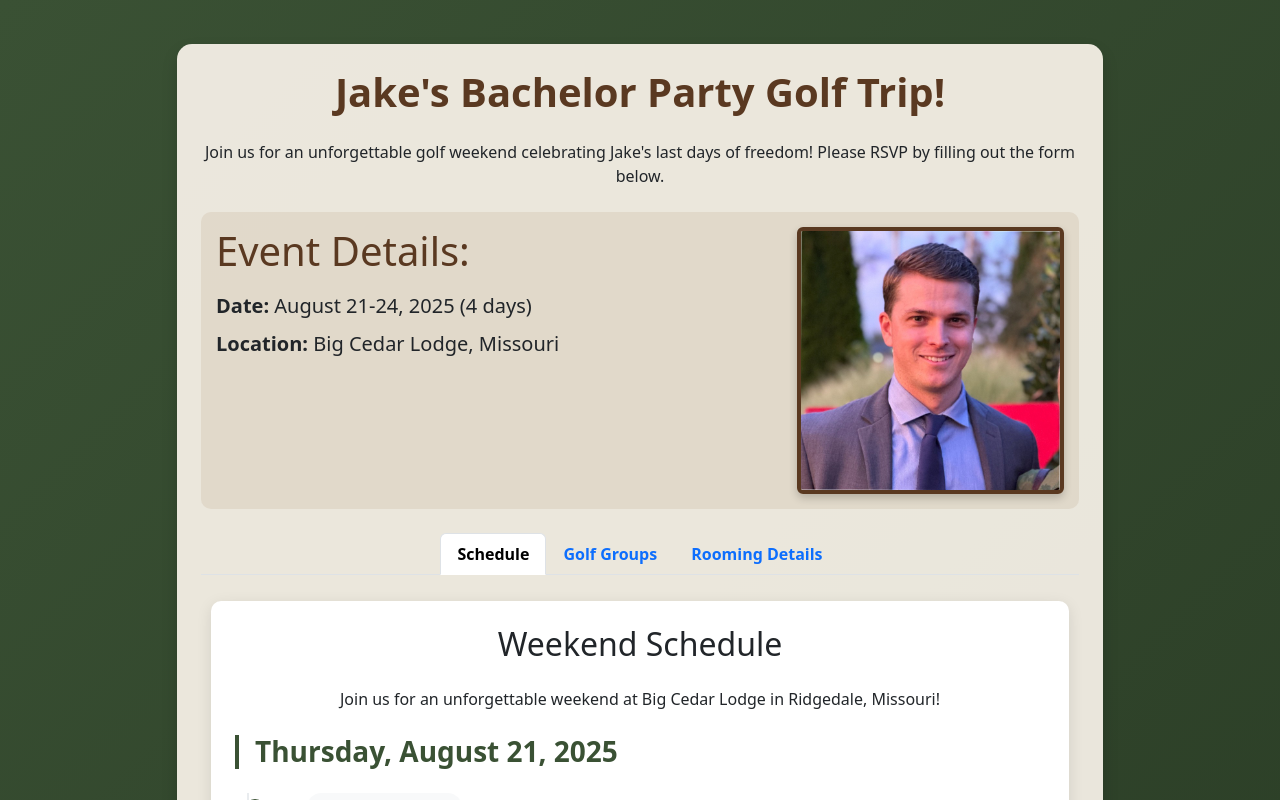
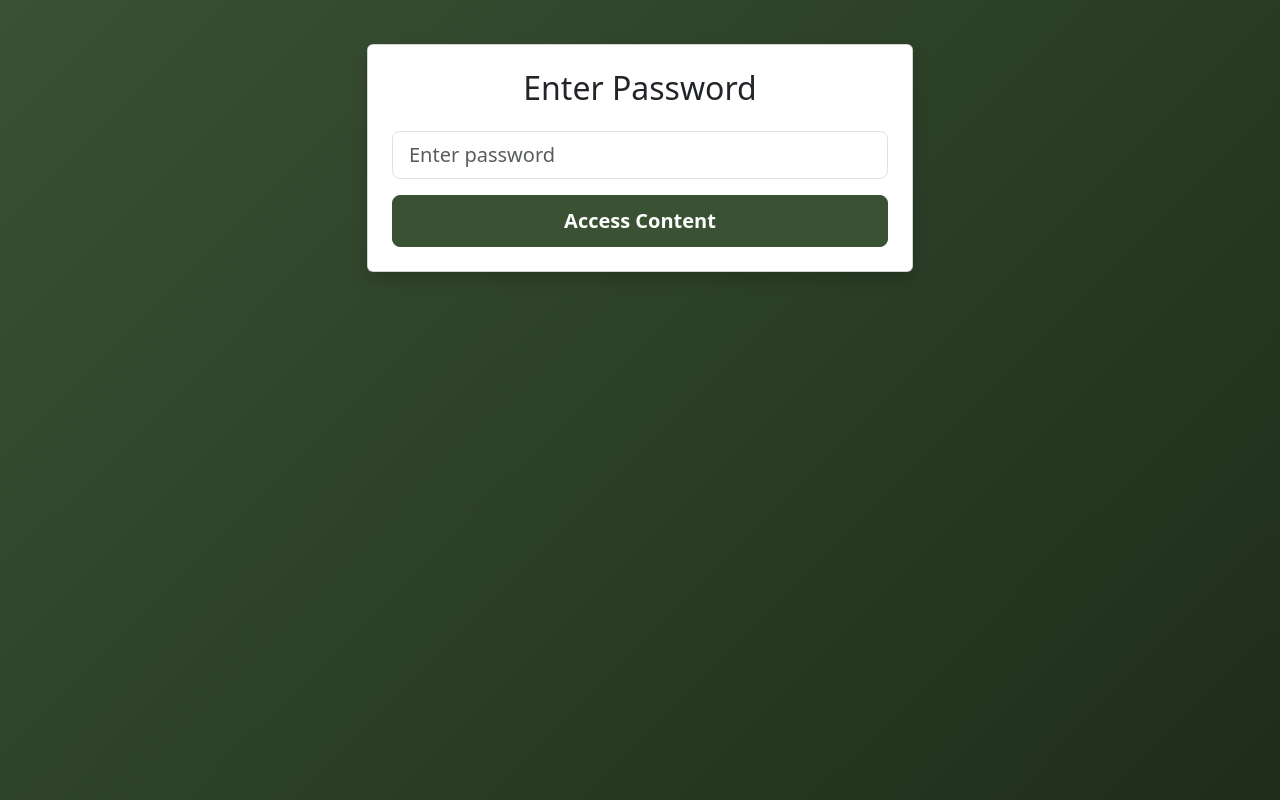
Before and after one commit to eekbud/jakeisgettingmarried, a React (Create React App) app in the folder client/: page / in a window 1280 px wide. Shown: the top 800 px of the page. Built offline with nearby package versions, Linux system fonts and the light colour scheme.

Commit message:
Added password

```diff
--- a/client/src/App.js
+++ b/client/src/App.js
@@ -281,6 +281,21 @@ const TabContent = ({ activeTab }) => {
 
 function App() {
   const [activeTab, setActiveTab] = useState("schedule");
+  const [isAuthenticated, setIsAuthenticated] = useState(false);
+  const [password, setPassword] = useState("");
+  const [showError, setShowError] = useState(false);
+
+  const handlePasswordSubmit = (e) => {
+    e.preventDefault();
+    if (password === "jakeandmadi") {
+      setIsAuthenticated(true);
+      setShowError(false);
+    } else {
+      setShowError(true);
+      setPassword("");
+    }
+  };
+
   // Constants for cost calculation
   const COSTS = {
     accommodation: {
@@ -351,6 +366,49 @@ function App() {
       </div>
     );
   };
+
+  // If not authenticated, show password form
+  if (!isAuthenticated) {
+    return (
+      <div className="App">
+        <Container className="py-4">
+          <Row className="justify-content-center">
+            <Col lg={6} md={8}>
+              <Card className="shadow">
+                <Card.Body className="p-4">
+                  <h2 className="text-center mb-4">Enter Password</h2>
+                  <form onSubmit={handlePasswordSubmit}>
+                    <div className="mb-3">
+                      <input
+                        type="password"
+                        className="form-control form-control-lg"
+                        placeholder="Enter password"
+                        value={password}
+                        onChange={(e) => setPassword(e.target.value)}
+                        required
+                      />
+                    </div>
+                    {showError && (
+                      <div className="alert alert-danger text-center">
+                        Incorrect password. Please try again.
+                      </div>
+                    )}
+                    <button
+                      type="submit"
+                      className="btn btn-primary btn-lg w-100"
+                      style={{ backgroundColor: "#3a5134", borderColor: "#3a5134" }}
+                    >
+                      Access Content
+                    </button>
+                  </form>
+                </Card.Body>
+              </Card>
+            </Col>
+          </Row>
+        </Container>
+      </div>
+    );
+  }
 
   return (
     <div className="App">
```
